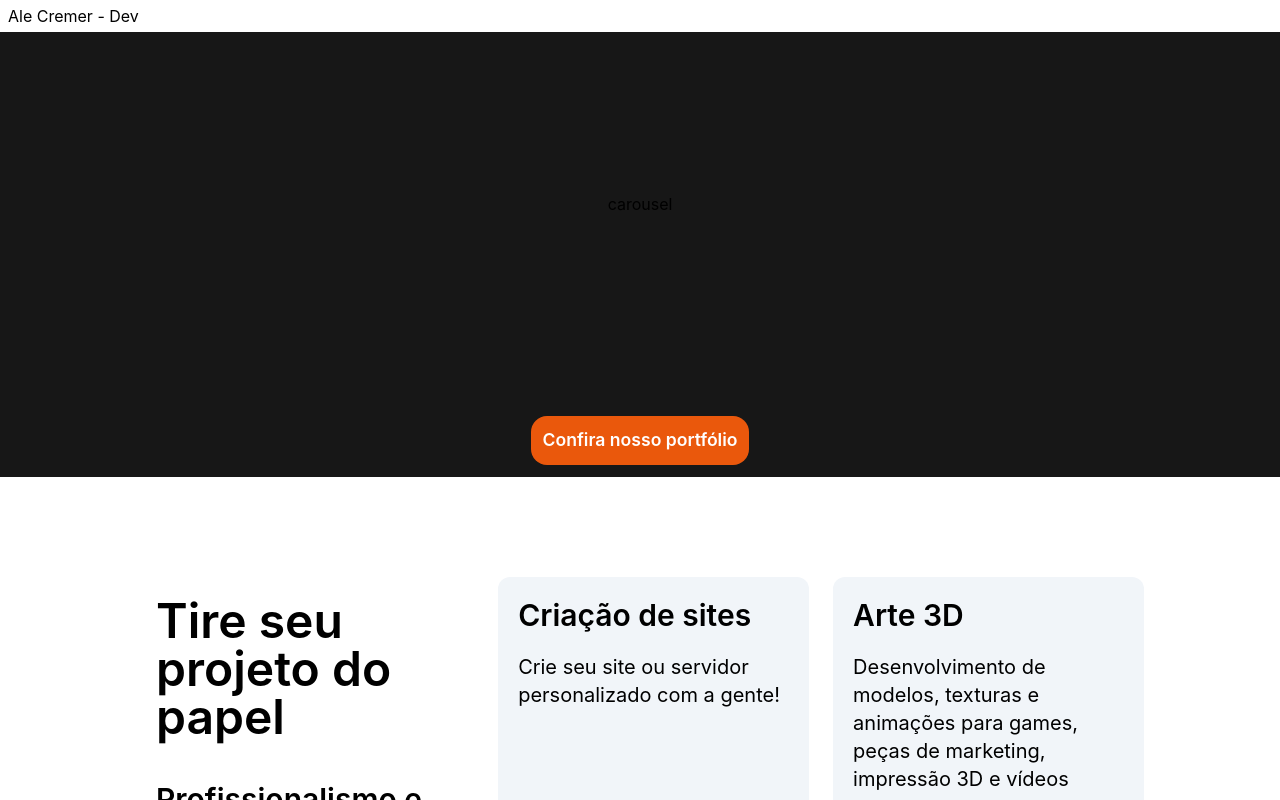
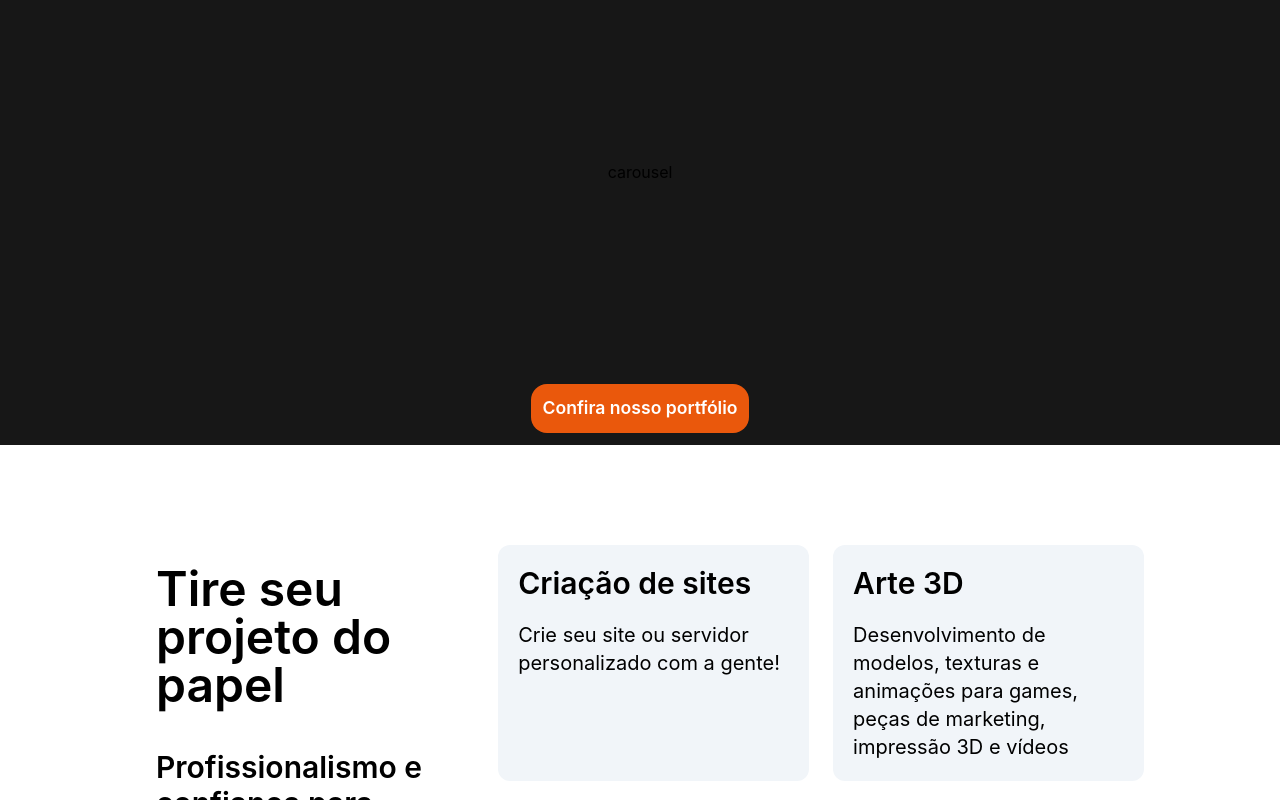
Before and after one commit to alecremer/ale-cremer-dev, a React (Create React App) app: page / in a window 1280 px wide. Shown: the top 800 px of the page. Built offline with nearby package versions, Linux system fonts and the light colour scheme; what tw-elements would draw is missing.

Commit message:
add routes

```diff
--- a/package.json
+++ b/package.json
@@ -13,6 +13,8 @@
     "react-dom": "^18.2.0",
     "react-intersection-observer": "^9.4.1",
     "react-responsive-carousel": "^3.2.23",
+    "react-router": "^6.8.0",
+    "react-router-dom": "^6.8.0",
     "react-scripts": "^5.0.1",
     "tw-elements": "^1.0.0-alpha13",
     "web-vitals": "^2.1.4"
--- a/src/App.css
+++ b/src/App.css
@@ -20,14 +20,14 @@ html{
   }
 }
 
-@keyframes fadein {
+@keyframes fadeinbot {
   0% { opacity: 0; margin-bottom: 100%;}
   100% { opacity: 1; margin-bottom: 0.5rem;}
 }
 
-@keyframes fadeinside {
-  0% { opacity: 0; margin-right: 500px;}
-  100% { opacity: 1; margin-right: 0px;}
+@keyframes fadein {
+  0% { opacity: 0;}
+  100% { opacity: 1;}
 }
 
 .transparent{
@@ -42,14 +42,14 @@ html{
   @apply md:h-96;
 }
 .animation-1{
-  animation-name: fadein;
+  animation-name: fadeinbot;
   animation-duration: 3s;
   animation-iteration-count: 1
 
 }
 
-.fade-in-side{
-  animation-name: fadeinside;
+.fade-in{
+  animation-name: fadein;
   animation-duration: 3s;
   animation-iteration-count: 1
 
--- a/src/App.js
+++ b/src/App.js
@@ -1,13 +1,13 @@
 import './App.css';
-import HomePage  from './views/HomePage'
+import HomePage from './views/HomePage';
+import { Route, BrowserRouter, Routes } from "react-router-dom";
 
 function App() {
   return (
     <div className="App">
-      <div className='text-left pl-2 h-8 flex items-center'>
-        Ale Cremer - Dev
-      </div>
-      <HomePage/>
+      <Routes >
+        <Route element = { <HomePage/> }  path="/" />
+      </Routes>
     </div>
   );
 }
--- a/src/components/CardViewLarge.js
+++ b/src/components/CardViewLarge.js
@@ -7,7 +7,7 @@ export default function CardViewLarge(props) {
         <InView triggerOnce={true}>
             {/* <div className="card"> */}
             {({ inView, ref }) => (
-                <a ref={ref} className={(inView ? "animation-1 card-lg" : "transparent")}  href={props.href}>
+                <a ref={ref} className={(inView ? "fade-in card-lg" : "transparent")}  href={props.href}>
                     <img className="flex-1 rounded-2xl rounded-b-none object-cover h-full" src={props.img} />
                     <div className={props.color + " rounded-b-2xl p-3 text-white text-xl"}>{props.label}</div>
                 </a>
--- a/src/index.js
+++ b/src/index.js
@@ -4,11 +4,14 @@ import './index.css';
 import App from './App';
 import reportWebVitals from './reportWebVitals';
 import 'tw-elements';
+import { BrowserRouter, Routes, Route } from 'react-router-dom';
 
 const root = ReactDOM.createRoot(document.getElementById('root'));
 root.render(
   <React.StrictMode>
-    <App />
+    <BrowserRouter>
+      <App />
+    </BrowserRouter>
   </React.StrictMode>
 );
 
```
Also changed, not shown: 1 other file (tests, documents, lock files or other folders).
